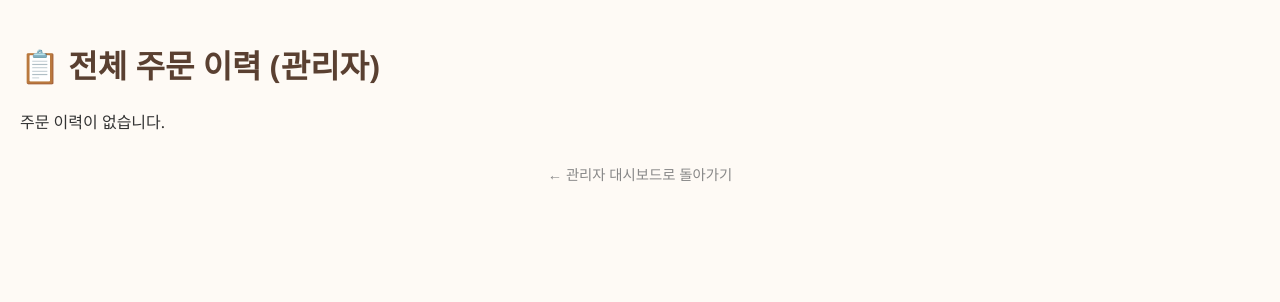
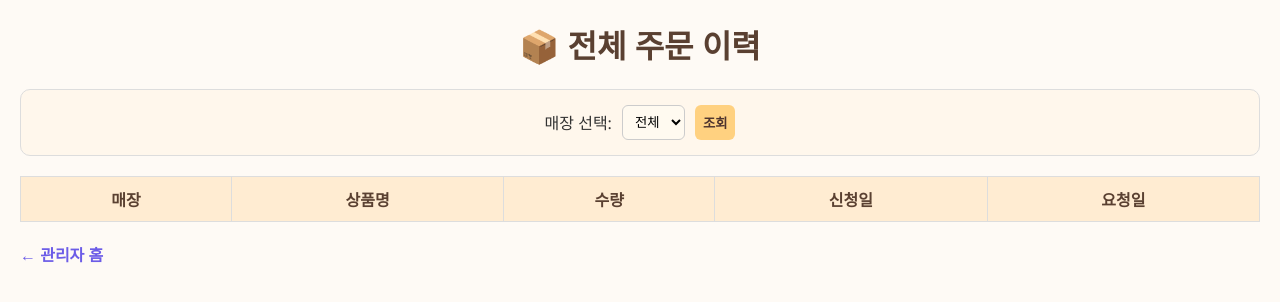
Before and after one commit to carrot0217/Betifulstore-app, a Flask app: page /admin/orders in a window 1280 px wide. Shown: the top 302 px of the page. Run offline with Flask 2, Linux system fonts and the light colour scheme; the visitor is signed in with stand-in values (Sample User, id 1); lists and menus that the app fills with data are empty.

Commit message:
Update admin_orders.html

```diff
--- a/templates/admin_orders.html
+++ b/templates/admin_orders.html
@@ -2,96 +2,109 @@
 <html lang="ko">
 <head>
   <meta charset="UTF-8">
-  <title>📋 전체 주문 이력 (관리자)</title>
+  <title>📦 전체 주문 이력</title>
   <meta name="viewport" content="width=device-width, initial-scale=1">
   <style>
     body {
       font-family: 'Segoe UI', sans-serif;
       background-color: #fefaf5;
-      margin: 0;
-      padding: 20px;
+      margin: 20px;
       color: #333;
     }
+
     h1 {
       color: #5a4031;
+      text-align: center;
     }
+
+    .filter-form {
+      background: #fff7ec;
+      padding: 15px;
+      border: 1px solid #ddd;
+      border-radius: 10px;
+      margin-bottom: 20px;
+      display: flex;
+      flex-wrap: wrap;
+      gap: 10px;
+      align-items: center;
+      justify-content: center;
+    }
+
+    select, button {
+      padding: 8px;
+      border-radius: 6px;
+      border: 1px solid #ccc;
+      background-color: #fffaf0;
+    }
+
+    button {
+      background-color: #ffd180;
+      color: #4e342e;
+      border: none;
+      cursor: pointer;
+      font-weight: bold;
+    }
+
+    button:hover {
+      background-color: #ffcc80;
+    }
+
     table {
       width: 100%;
       border-collapse: collapse;
-      margin-top: 20px;
-      background-color: #fffaf0;
-      border-radius: 10px;
-      overflow: hidden;
+      background: #fffefb;
     }
+
     th, td {
-      padding: 12px 15px;
-      border-bottom: 1px solid #ddd;
+      border: 1px solid #ddd;
+      padding: 10px;
       text-align: center;
     }
+
     th {
-      background-color: #ffe4b5;
-      color: #4b3832;
-    }
-    tr:nth-child(even) {
-      background-color: #fff5e1;
-    }
-    tr:hover {
-      background-color: #ffe8cc;
-    }
-    .status {
-      font-weight: bold;
-      padding: 4px 8px;
-      border-radius: 6px;
-      display: inline-block;
-    }
-    .status.처리중 {
-      background-color: #fff3cd;
-      color: #856404;
-    }
-    .status.완료 {
-      background-color: #d4edda;
-      color: #155724;
-    }
-    .status.보류 {
-      background-color: #f8d7da;
-      color: #721c24;
-    }
-    .footer-link {
-      display: block;
-      margin-top: 30px;
-      text-align: center;
-      font-size: 0.9em;
-      color: #888;
-    }
-    a {
-      text-decoration: none;
+      background-color: #ffecd2;
       color: #5a4031;
     }
+
+    tr:nth-child(even) {
+      background-color: #fffaf0;
+    }
+
+    a {
+      display: inline-block;
+      margin-top: 20px;
+      text-decoration: none;
+      color: #6c5ce7;
+      font-weight: bold;
+    }
+
     a:hover {
       text-decoration: underline;
-    }
-    @media (max-width: 600px) {
-      body {
-        padding: 10px;
-      }
-      table, th, td {
-        font-size: 14px;
-      }
     }
   </style>
 </head>
 <body>
-  <h1>📋 전체 주문 이력 (관리자)</h1>
-  {% if orders %}
+  <h1>📦 전체 주문 이력</h1>
+
+  <form method="post" class="filter-form">
+    <label for="store">매장 선택:</label>
+    <select name="store" id="store">
+      <option value="">전체</option>
+      {% for store in store_names %}
+        <option value="{{ store }}" {% if store == selected_store %}selected{% endif %}>{{ store }}</option>
+      {% endfor %}
+    </select>
+    <button type="submit">조회</button>
+  </form>
+
   <table>
     <thead>
       <tr>
-          <th>매장명</th>
+        <th>매장</th>
         <th>상품명</th>
         <th>수량</th>
         <th>신청일</th>
-          <th>희망 입고일</th>
-          <th>상태</th>
+        <th>요청일</th>
       </tr>
     </thead>
     <tbody>
@@ -102,16 +115,11 @@
           <td>{{ order.quantity }}</td>
           <td>{{ order.date }}</td>
           <td>{{ order.wish_date }}</td>
-            <td>
-              <span class="status {{ order.status }}">{{ order.status }}</span>
-            </td>
         </tr>
       {% endfor %}
     </tbody>
   </table>
-  {% else %}
-    <p>주문 이력이 없습니다.</p>
-  {% endif %}
-  <a class="footer-link" href="/admin/dashboard">← 관리자 대시보드로 돌아가기</a>
+
+  <a href="/admin/home">← 관리자 홈</a>
 </body>
 </html>
```
Lines whose indentation alone changed are shown as unchanged.
